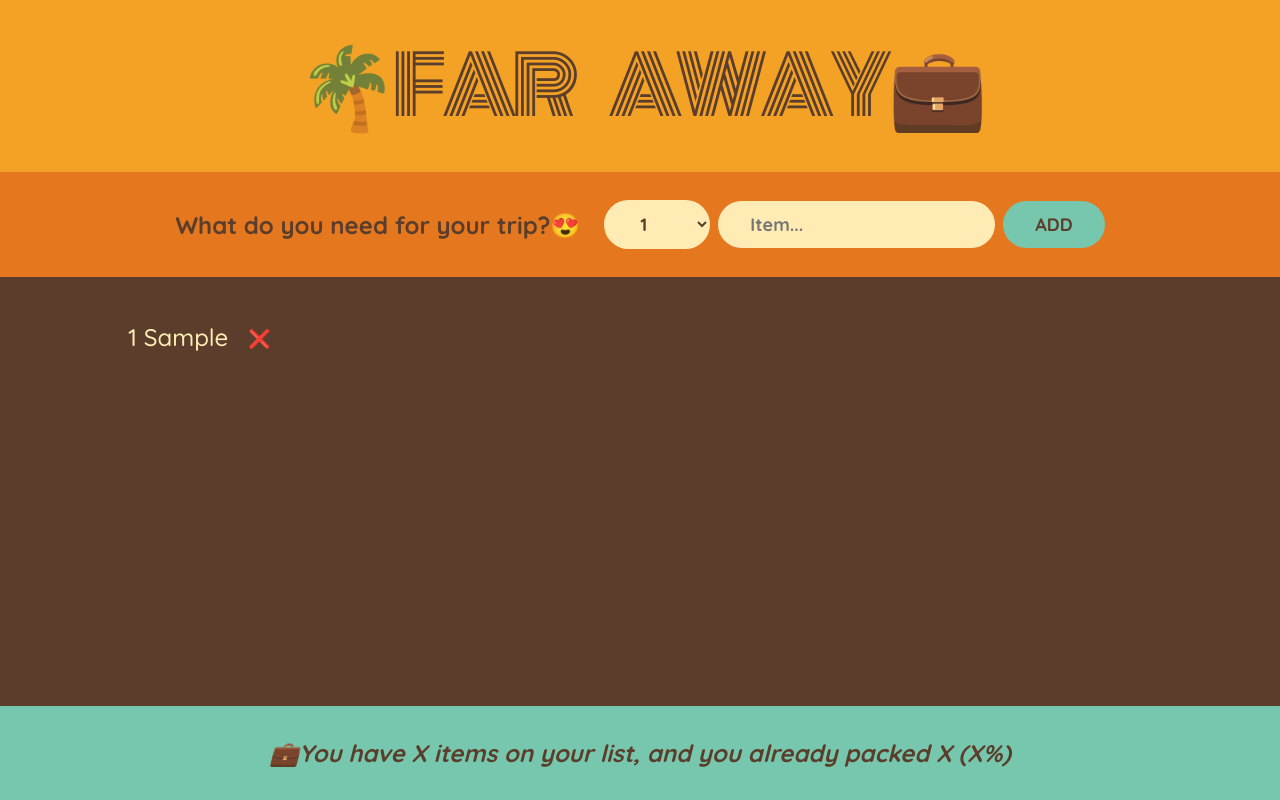
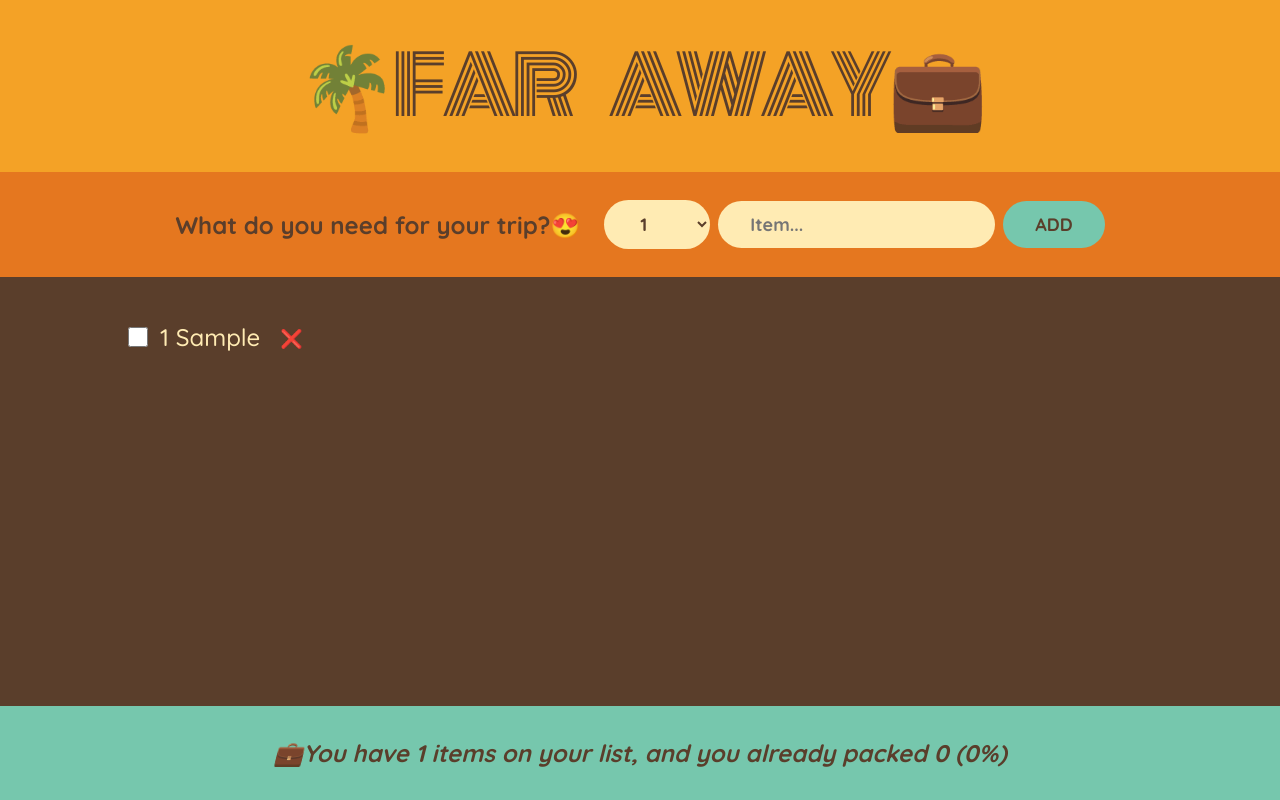
Before and after one commit to jasmindzogovic/travel-list, a React (Create React App) app: page / in a window 1280 px wide. Both pictures are taken after typing "Sample" into the empty fields and a click on the button "ADD". Built offline with nearby package versions, Linux system fonts and the light colour scheme.

Commit message:
added stats functionality

```diff
--- a/src/App.js
+++ b/src/App.js
@@ -2,6 +2,10 @@
 
 export default function App() {
   const [items, setItems] = useState([]);
+
+  const numItems = items.length;
+  const packedItems = items.filter((item) => item.packed).length;
+  const packedPercentage = (packedItems / numItems) * 100 || 0;
 
   function handleAddItems(item) {
     setItems((items) => [...items, item]);
@@ -11,12 +15,28 @@
     setItems((items) => items.filter((item) => item.id !== id));
   }
 
+  function handleToggleItem(id) {
+    setItems((items) =>
+      items.map((item) =>
+        item.id === id ? { ...item, packed: !item.packed } : item
+      )
+    );
+  }
+
   return (
     <div className="app">
       <Logo />
       <Form onAddItems={handleAddItems} />
-      <PackingList items={items} onDeleteItems={handleDeleteItems} />
-      <Stats />
+      <PackingList
+        items={items}
+        onDeleteItems={handleDeleteItems}
+        onToggleItems={handleToggleItem}
+      />
+      <Stats
+        numItems={numItems}
+        packedItems={packedItems}
+        packedPercentage={packedPercentage}
+      />
     </div>
   );
 }
@@ -63,21 +83,31 @@
   );
 }
 
-function PackingList({ items, onDeleteItems }) {
+function PackingList({ items, onDeleteItems, onToggleItems }) {
   return (
     <div className="list">
       <ul>
         {items.map((item) => (
-          <Item item={item} key={item.id} onDeleteItems={onDeleteItems} />
+          <Item
+            item={item}
+            key={item.id}
+            onDeleteItems={onDeleteItems}
+            onToggleItems={onToggleItems}
+          />
         ))}
       </ul>
     </div>
   );
 }
 
-function Item({ item, onDeleteItems }) {
+function Item({ item, onDeleteItems, onToggleItems }) {
   return (
     <li>
+      <input
+        type="checkbox"
+        value={item.packed}
+        onChange={() => onToggleItems(item.id)}
+      />
       <span style={item.packed ? { textDecoration: "line-through" } : {}}>
         {item.quantity} {item.description}
       </span>
@@ -86,10 +116,13 @@
   );
 }
 
-function Stats() {
+function Stats({ numItems, packedItems, packedPercentage }) {
   return (
     <footer className="stats">
-      <em>💼You have X items on your list, and you already packed X (X%)</em>
+      <em>
+        💼You have {numItems} items on your list, and you already packed{" "}
+        {packedItems} ({packedPercentage}%)
+      </em>
     </footer>
   );
 }
```
